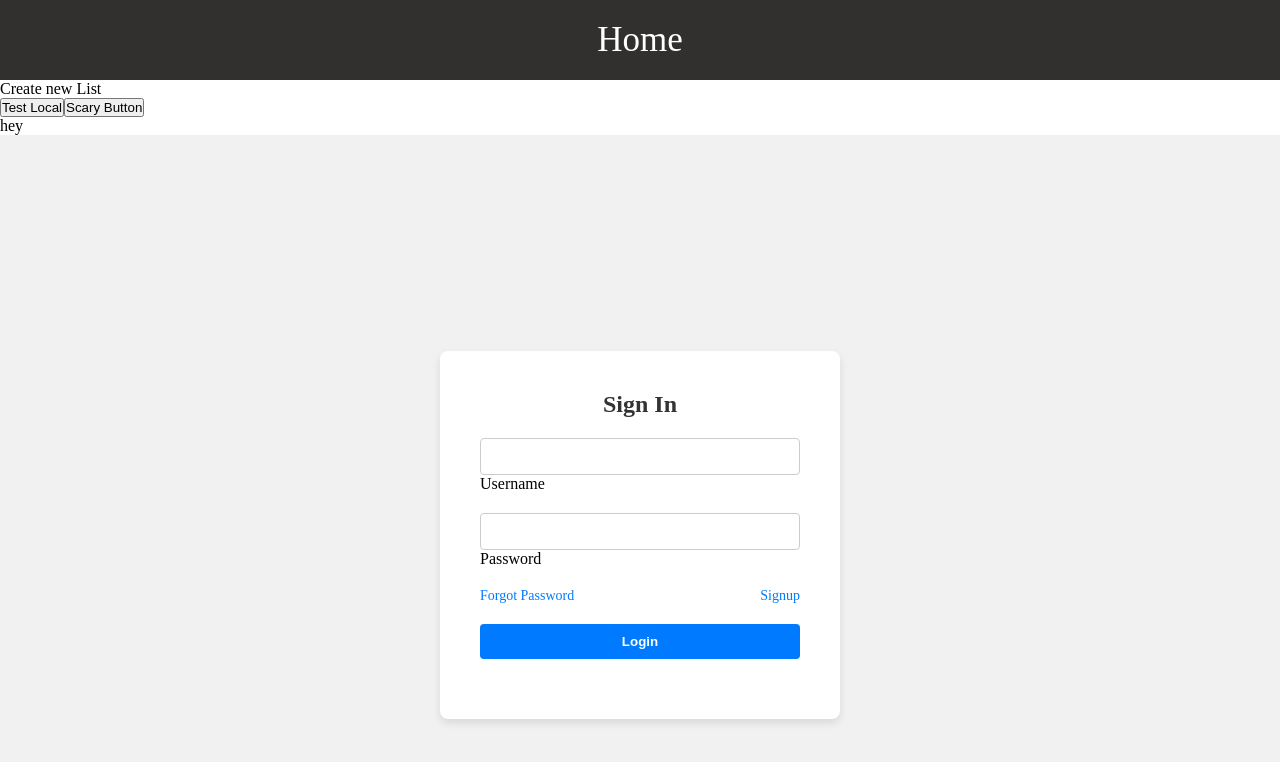
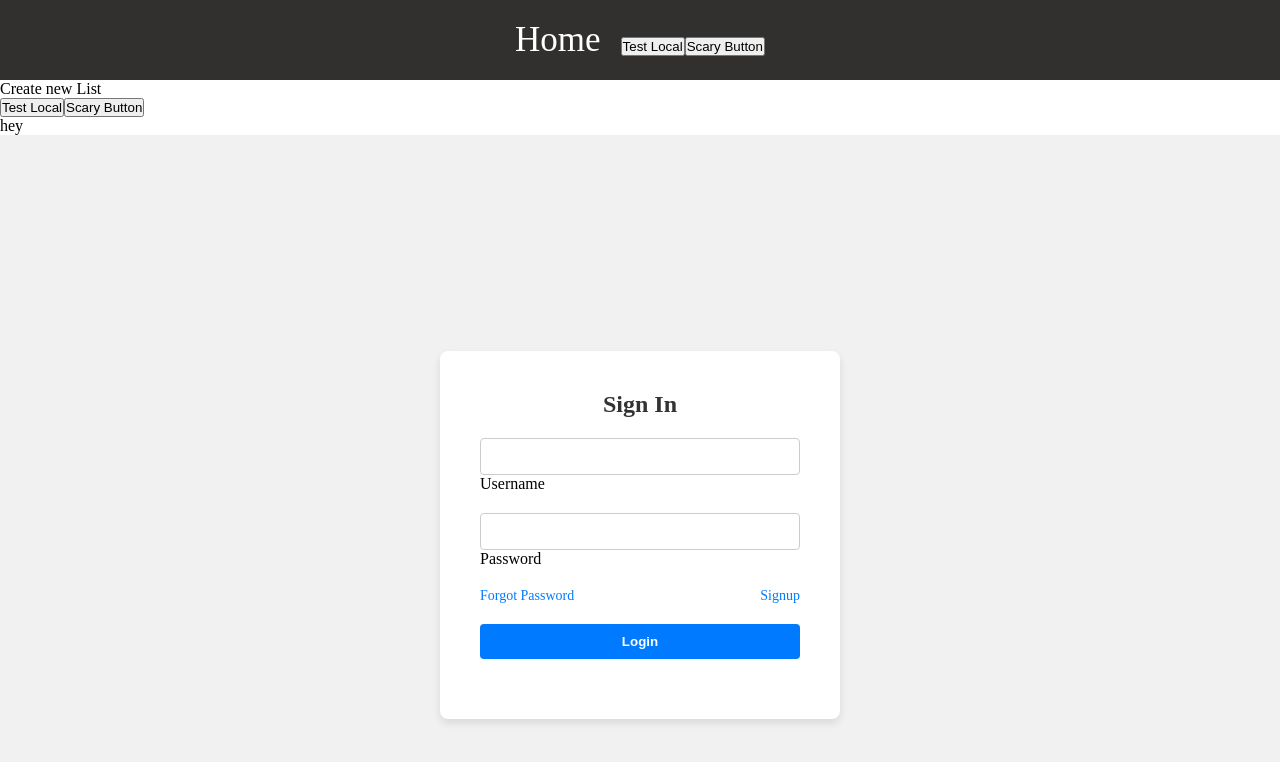
Before and after one commit to trevorfar/To-Do_list, a React (Vite) app in the folder react-app/: page / in a window 1280 px wide. Shown: the top 762 px of the page. Built offline with nearby package versions, Linux system fonts and the light colour scheme; no server answers.

Commit message:
workign branch

```diff
--- a/react-app/src/Components/ListEndpoint/ListPageComps/ButtonDrop.tsx
+++ b/react-app/src/Components/ListEndpoint/ListPageComps/ButtonDrop.tsx
@@ -6,7 +6,7 @@ interface ButtonDropDownProps {
   lists: string[];
 }
 
-const DropdownButton: React.FC<ButtonDropDownProps> = ( {lists}) => {
+const DropdownButton: React.FC<ButtonDropDownProps> = ({lists}) => {
   const [isOpen, setIsOpen] = useState(false);
   const toggleDropdown = () => {
     setIsOpen(!isOpen);
--- a/react-app/src/Components/ListEndpoint/ListPageComps/TaskList.tsx
+++ b/react-app/src/Components/ListEndpoint/ListPageComps/TaskList.tsx
@@ -6,22 +6,21 @@ import AddTaskForm from './AddTask';
 interface TaskListProps {
     list: string[];
     delTask: (index: number, item: string) => void;
-    // switchList: () => Promise<void>;
 }
 
-const TaskList: React.FC<TaskListProps> = (/*{switchList*/ ) => {
+const TaskList: React.FC<TaskListProps> = ({list}) => {
     const { listName = "" } = useParams<{ listName: string }>() ?? { listName: "" };
-    const { handleClick, list: updatedList, delTask } = useTaskList(listName);
+    const { handleClick, delTask } = useTaskList(listName);
 
     useEffect(() => {
-        console.log('Updated List:', updatedList);
-    }, [updatedList]);
+        console.log('Updated List:', list);
+    }, [list]);
 
     return (
         <div className="card">
             <h1>{listName}</h1>
-            {updatedList.length === 0 ? <li className="card-body"><div className="task-content">No tasks added</div></li> : null}
-            {updatedList.map((item, index) => (
+            {list.length === 0 ? <li className="card-body"><div className="task-content">No tasks added</div></li> : null}
+            {list.map((item, index) => (
                 <li key={`item-${index}`} className="card-body">
                     <div className="task-content">{item}</div>
                     <div className="delete-container">
--- a/react-app/src/Components/ListEndpoint/ListPageComps/UseTaskList.tsx
+++ b/react-app/src/Components/ListEndpoint/ListPageComps/UseTaskList.tsx
@@ -42,6 +42,7 @@
                 });
                 if (response.ok) {
                     console.log('Task added successfully!');
+
                     setList([...list, description]);
 
                 } else {
--- a/react-app/src/Components/Navbar/Navbar.tsx
+++ b/react-app/src/Components/Navbar/Navbar.tsx
@@ -6,7 +6,15 @@
 
   const Navbar: React.FC = () => {
     const [tasks, setTasks] = useState<string[]>([]);
+    const testButton =  () => {
+      console.log(localStorage.getItem('token'));
+      console.log(localStorage.getItem('user_id'));
+    }
 
+    const scaryTestButton = () => {
+      localStorage.clear();
+      console.log("localstorage cleared");
+    }
 
     useEffect(() => {
     const fetchData = async () => {
@@ -46,6 +54,10 @@
               </NavLink>
             </li>
           )}
+          <li>
+          <button onClick={testButton}>Test Local</button>
+          <button onClick={scaryTestButton} >Scary Button </button>
+          </li>
         </ul>
       </nav>
     </div>
```
